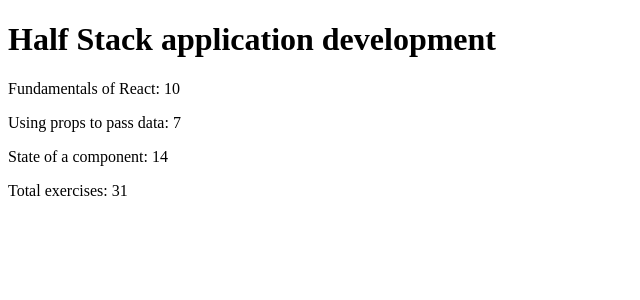
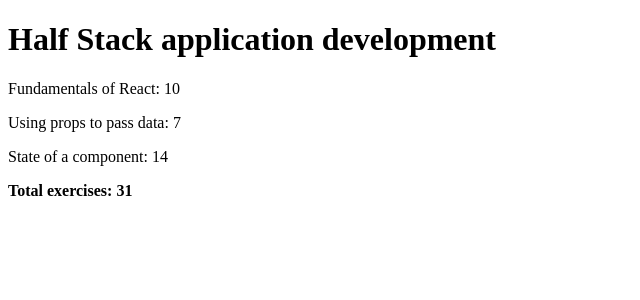
Before and after one commit to Pyth-n/full-stack, a React (Create React App) app in the folder part1/course-information/: page / in a window 1280 px wide. Shown: the top 300 px of the page, without its empty margins (0-640 px from the left). Built offline with nearby package versions, Linux system fonts and the light colour scheme.

Commit message:
Update App.js
bold total

```diff
--- a/part1/course-information/src/App.js
+++ b/part1/course-information/src/App.js
@@ -37,9 +37,11 @@ const Total = (props) => {
   }
   return (
     <>
-      <p>
-        Total exercises: {total}
-      </p>
+      <strong>
+        <p>
+          Total exercises: {total}
+        </p>
+      </strong>
     </>
   )
 }
```
